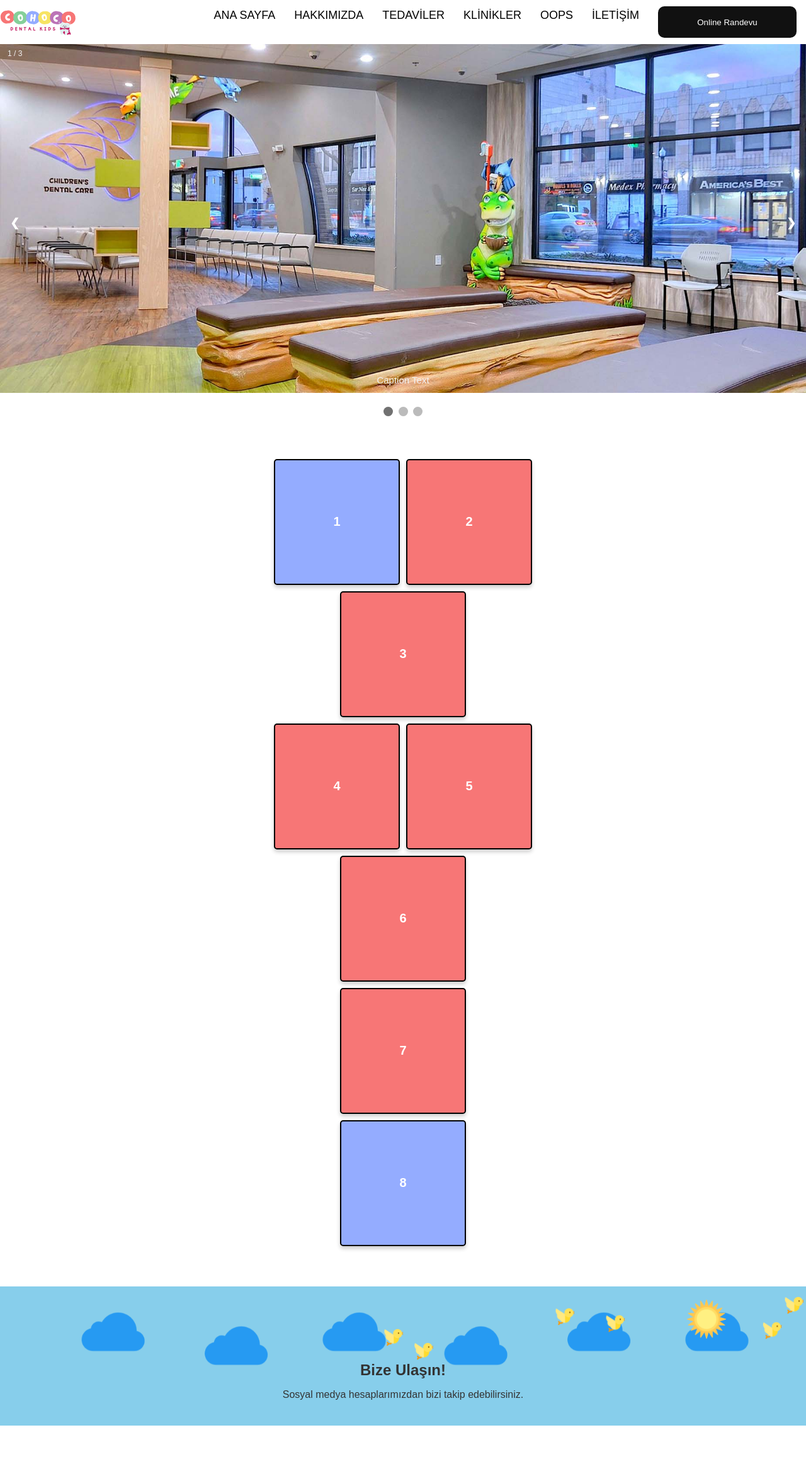
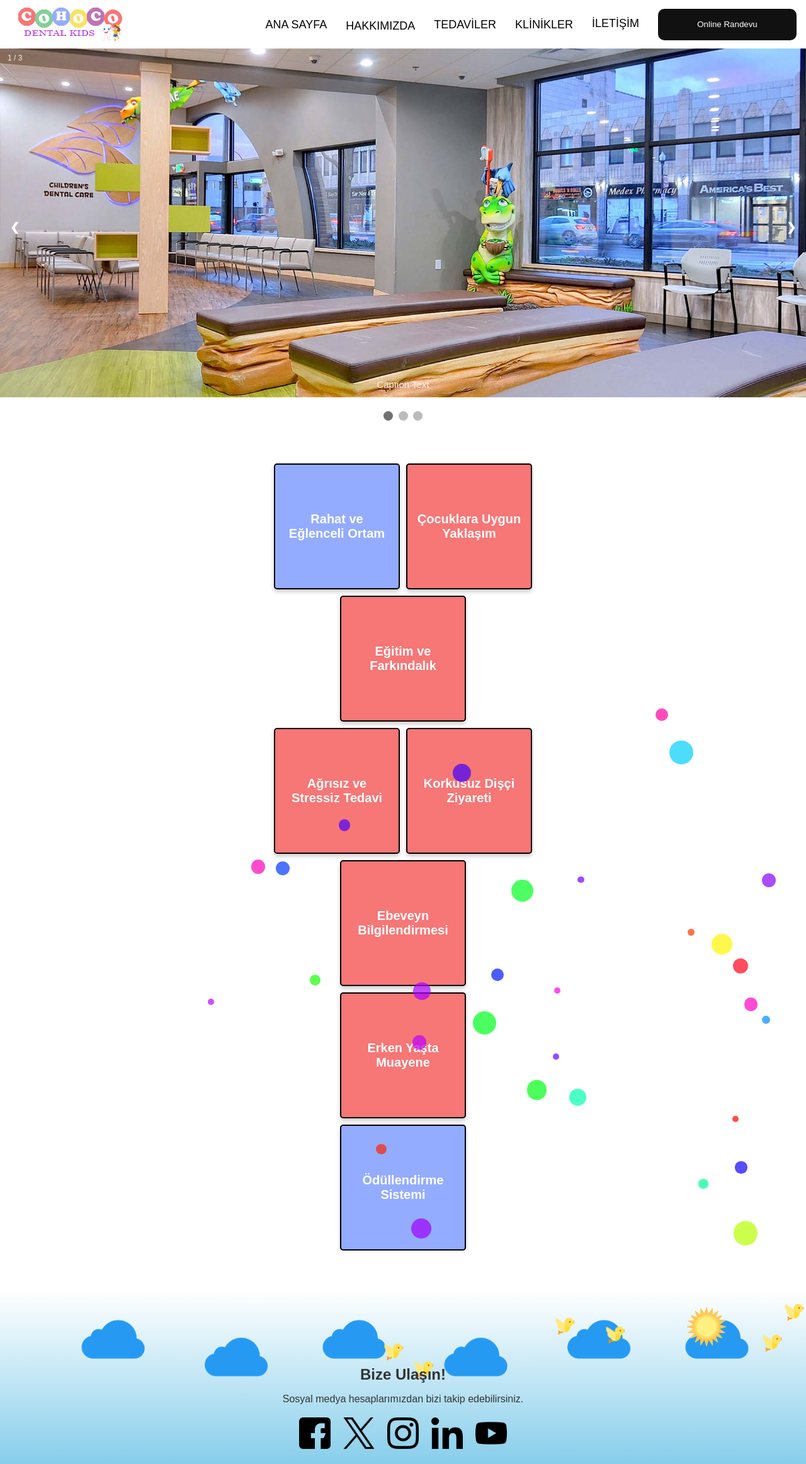
Before and after one commit to Fatmaaozrr/Choco-Dental, a PHP site: page /Php/Anasayfa.php in a window 1280 px wide. Shown: the whole page at 63% size. Before the commit the page ends 2264 px from the top, so only its background shows below. Run offline with PHP 8.4, Linux system fonts and the light colour scheme.

Commit message:
Homepage is Completed

```diff
--- a/Css/style.css
+++ b/Css/style.css
@@ -1,14 +1,28 @@
 /* Genel stil ayarları */
-#body {
+.body {
     font-family: 'Open Sans Condensed', sans-serif;  /* Yazı tipi ayarları */
-    background-color: #f0f1f4;  /* Sayfa arka plan rengi */
+    margin: 0;
+    overflow: hidden;
+    background-color: white;
+}
 
+.container {
+    position: relative;
+    width: 100%; /* Kapsayıcı alanın genişliği */
+    height: auto; /* Kapsayıcı alanın yüksekliği */
+    overflow: hidden;
+}
+
+.circle {
+    position: absolute;
+    border-radius: 50%;
+    opacity: 0.7;
 }
 
 /* Logo stil ayarları */
 .logo {
+    margin-left: 2%;
     align-items: center;  /* Yatayda ortalamak için */
-    justify-content: space-between;  /* Menü elemanlarını uçlara yerleştirir */
 }
 
 /* Menü stil ayarları */
@@ -40,6 +54,7 @@
 
 /* Menü bağlantılarının stil ayarları */
 .menu a {
+    margin-top: 12%;
     font-size: 18px;  /* Bağlantı metin boyutu */
     transition: transform 0.3s ease;  /* Hover efektine geçiş süresi ekler */
     text-transform: uppercase;  /* Metni büyük harflerle gösterir */
@@ -76,6 +91,9 @@
 .onbutton:hover {
     background-image: linear-gradient(to right,#f77676,#87d09b,#c1cfff,#f7e466,#bd76b8,#f77676);  /* Buton arka planı geçişli renk efekti */
     animation: slidebg 10s linear infinite;  /* Animasyon ekler */
+    transform: translateY(-5px);  /* Öne çıkarma */
+    box-shadow: 0 20px 30px rgba(0, 0, 0, 0.4);  /* Daha belirgin bir gölge */
+    filter: brightness(1);
 }
 
 /* Genel kutu modelini değiştiren stil */
@@ -173,20 +191,23 @@
     .prev, .next, .text {font-size: 11px;}  /* Yazı boyutunu küçültür */
 }
 
+
 /* Sek sek düzeni için konteyner */
 .seksek {
     margin-top: 5%;
     display: flex;
     flex-direction: column;
-    gap: 10px;  /* Her satır arasında boşluk */
+    gap: 10px;
+    align-items: center; /* Kutuları ortala */
 }
 
 /* Her satırın düzeni */
 .row {
     display: flex;
     justify-content: center;
-    gap: 10px;  /* Kareler arasında boşluk */
+    gap: 10px;
 }
+
 
 /* Karelerin stil ayarları */
 .square {
@@ -201,8 +222,12 @@
     font-size: 20px;
     font-weight: bold;
     border-radius: 5px;
-    box-shadow: 0 4px 6px rgba(0, 0, 0, 0.2);  /* Arka gölge ekledik */
-    transition: all 0.3s ease;  /* Geçiş efektlerini yumuşatıyoruz */
+    box-shadow: 0 4px 6px rgba(0, 0, 0, 0.2);
+    transition: all 0.3s ease;
+    position: relative;
+    cursor: pointer;
+    text-align: center;
+    padding: 10px;
 }
 
 /* Hover efekti (üzerine gelindiğinde) */
@@ -213,13 +238,76 @@
     filter: brightness(1.2);  /* Parlaklık arttırma */
 }
 
-/* Başlangıç ve Eve Dönüş alanları */
-.start {
+
+/* Başlangıç ve bitiş kutuları */
+.start, .end {
     background-color: #94acff;
 }
 
-.end {
-    background-color: #94acff;
+/* Doktor ve balon konteyneri */
+.doktor-container {
+    position: fixed;
+    top: 50%;
+    transform: translateY(-50%);
+    display: flex;
+    align-items: center;
+    gap: 20px;
+    transition: all 0.5s ease; /* Animasyon */
+}
+
+/* Sol doktor için stil */
+.doktor-container.sol {
+    left: -1000px; /* Başlangıçta ekranın dışında */
+}
+
+/* Sağ doktor için stil */
+.doktor-container.sag {
+    right: -1000px; /* Başlangıçta ekranın dışında */
+}
+
+/* Doktor resmi */
+.doktor-resim {
+    width: 100px;
+    height: 100px;
+    border-radius: 50%;
+    border: 1px solid #000;
+}
+
+/* Düşünce balonu */
+.balon {
+    background-color: #fff;
+    color: #000;
+    padding: 15px;
+    border-radius: 10px;
+    border: 1px solid #000;
+    position: relative;
+    box-shadow: 0 4px 6px rgba(0, 0, 0, 0.2);
+    min-width: 200px;
+    text-align: center;
+}
+
+/* Balonun ucundaki ok */
+.balon::after {
+    content: "";
+    position: absolute;
+    top: 50%;
+    transform: translateY(-50%);
+    width: 0;
+    height: 0;
+    border-top: 10px solid transparent;
+    border-bottom: 10px solid transparent;
+}
+
+/* Sol doktor için balon ok */
+.doktor-container.sol .balon::after {
+    left: -10px;
+    border-right: 10px solid #fff;
+}
+
+/* Sağ doktor için balon ok */
+.doktor-container.sag .balon::after {
+    right: -10px;
+    border-left: 10px solid #fff;
 }
 
 body {
@@ -243,7 +331,7 @@ footer {
     text-align: center;
     padding: 100px 20px 20px; /* Footer padding'i artır */
     overflow: hidden;
-    background: #87CEEB; /* Gök mavisi arka plan */
+    background: linear-gradient(to bottom,#fff,#87CEEB); /*Beyazdan Maviye Geçiş */
 }
 
 .footer-content {
@@ -271,14 +359,19 @@ footer {
 }
 
 .social-icons a {
-    color: #333;
-    font-size: 24px;
-    transition: transform 0.3s ease, color 0.3s ease;
+    display: inline-block;
+    transition: transform 0.5s ease, filter 0.5s ease; /* Dönüş ve renk değişim süresi */
 }
 
-.social-icons a:hover {
-    transform: translateY(-10px) scale(1.2);
-    color: #FFD700;
+.social-icons a img {
+    width: 50px; /* İkon genişliği */
+    height: 50px; /* İkon yüksekliği */
+    transition: transform 0.5s ease, filter 0.5s ease;
+}
+
+.social-icons a:hover img {
+    transform: rotate(360deg) scale(1.2); /* İkonun 360 derece dönmesi ve %20 büyümesi */
+    filter: hue-rotate(180deg); /* Rengin 180 derece döndürülmesi */
 }
 
 /* Bulutlar */
--- a/Php/Anasayfa.php
+++ b/Php/Anasayfa.php
@@ -8,13 +8,12 @@
 </head>
 <header>
     <nav class="menu">
-        <img class="logo" src="../Resimler/KidsLogo.png" alt="ChocoDental" />
+        <img class="logo" src="../Resimler/KidsLoogo.png" alt="ChocoDental" style="float:'left' margin-left:'5%'"/>
         <ul>
             <li><a href="#">ANA SAYFA</a></li>
             <li><a href="#">HAKKIMIZDA</a></li>
             <li><a href="#">TEDAVİLER</a></li>
             <li><a href="#">KLİNİKLER</a></li>
-            <li><a href="#">OOPS</a></li>
             <li><a href="#">İLETİŞİM</a></li>
             <li><button class="onbutton">Online Randevu</button></li>
         </ul>
@@ -55,40 +54,89 @@
 <span class="dot" onclick="currentSlide(3)"></span>
 </div>
 
+<div class="container" id="circleContainer">
 <div class="seksek">
     <div class="row">
-            <div class="square end">1</div>
-            <div class="square">2</div>
+        <div class="square end sol" data-aciklama="Çocuk dostu, renkli ve eğlenceli bir atmosferle, diş tedavilerini keyifli hale getiriyoruz.">
+            Rahat ve Eğlenceli Ortam
+        </div>
+        <div class="square sag" data-aciklama="Diş hekimlerimiz, çocuklara uygun dil ve güven verici tavırlarla onlara tedavi sürecini anlatır.">
+            Çocuklara Uygun Yaklaşım
+        </div>
     </div>
     <div class="row">
-            <div class="square">3</div>
+        <div class="square sol" data-aciklama="Çocuklara diş sağlığına yönelik eğitici içerikler ve alışkanlıklar kazandırıyoruz.">
+            Eğitim ve Farkındalık
+        </div>
     </div>
     <div class="row">
-            <div class="square">4</div>
-            <div class="square">5</div>
+        <div class="square sol" data-aciklama="Çocukların rahat hissetmesini sağlayacak, ağrısız ve korkusuz bir tedavi deneyimi sunuyoruz.">
+            Ağrısız ve Stressiz Tedavi
+        </div>
+        <div class="square sag" data-aciklama="Eğlenceli hazırlıklarla çocukların dişçi korkusunu yenmelerine yardımcı oluyoruz.">
+            Korkusuz Dişçi Ziyareti
+        </div>
     </div>
     <div class="row">
-            <div class="square">6</div>
+        <div class="square sag" data-aciklama="Ailelere çocuklarının diş sağlığıyla ilgili düzenli bilgiler ve tavsiyeler sunuyoruz.">
+            Ebeveyn Bilgilendirmesi
+        </div>
     </div>
     <div class="row">
-            <div class="square">7</div>
+        <div class="square sol" data-aciklama="Çocukların düzenli diş muayeneleriyle sorunları erkenden önlüyoruz.">
+            Erken Yaşta Muayene
+        </div>
     </div>
     <div class="row">
-            <div class="square start">8</div>
+        <div class="square start sag" data-aciklama="Çocukları motive etmek için tedavi sonunda küçük ödüller veriyoruz.">
+            Ödüllendirme Sistemi
         </div>
 </div>
 
+</div>
+
+
+
+
+<!-- Soldan çıkacak doktor ve balon -->
+<div class="doktor-container sol">
+    <img src="../Resimler/womandentist1.png" alt="Doktor" class="doktor-resim">
+    <div class="balon">Açıklama</div>
+</div>
+
+<!-- Sağdan çıkacak doktor ve balon -->
+<div class="doktor-container sag">
+    <img src="../Resimler/kidswoman.png" alt="Doktor" class="doktor-resim">
+    <div class="balon">Açıklama</div>
+</div>
+
+<!-- Soldan çıkacak doktor ve balon -->
+<div class="doktor-container sol">
+    <img src="doktor.png" alt="Doktor" class="doktor-resim">
+    <div class="balon">Açıklama</div>
+</div>
+
+<!-- Sağdan çıkacak doktor ve balon -->
+<div class="doktor-container sag">
+    <img src="doktor.png" alt="Doktor" class="doktor-resim">
+    <div class="balon">Açıklama</div>
+</div>
+
+</div>
+
     <footer>
+
     <div class="footer-content">
         <h2>Bize Ulaşın!</h2>
         <p>Sosyal medya hesaplarımızdan bizi takip edebilirsiniz.</p>
+    </div>
+
     <div class="social-icons">
-                <a href="#" src="../Resimler/facebook.png"><i class="fab fa-facebook-f"></i></a>
-                <a href="#" src="../Resimler/twitter.png"><i class="fab fa-twitter"></i></a>
-                <a href="#" src="../Resimler/instagram.png"><i class="fab fa-instagram"></i></a>
-                <a href="#" src="../Resimler/linkedin.png"><i class="fab fa-linkedin-in"></i></a>
-                <a href="#" src="../Resimler/youtube.png"><i class="fab fa-youtube"></i></a>
-            </div>
+        <a href="#" target="_blank"><img src="..\Resimler\fsocial.png" alt="Facebook" width="50px"></a>
+        <a href="#" target="_blank"><img src="..\Resimler\tsocial.png" alt="Twitter" width="50px"></a>
+        <a href="#" target="_blank"><img src="..\Resimler\isocial.png" alt="Instagram" width="50px"></a>
+        <a href="#" target="_blank"><img src="..\Resimler\lsocial.png" alt="LinkedIn" width="50px"></a>
+        <a href="#" target="_blank"><img src="..\Resimler\ysocial.png" alt="YouTube" width="50px"></a>
     </div>
 
     <!-- Bulutlar -->
@@ -109,6 +157,7 @@
     <img src="../Resimler/bird.png" alt="Kuş" class="bird bird-4">
     <img src="../Resimler/bird.png" alt="Kuş" class="bird bird-5">
     <img src="../Resimler/bird.png" alt="Kuş" class="bird bird-6">
+
     </footer>
 
 <script src="../Css/script.js"></script>
```
Also changed, not shown: Css/script.js (+85 -0 lines), Resimler/182.jpg (added), Resimler/KidsLoogo.png (added), Resimler/facebook.png (deleted), Resimler/fsocial.png (added), Resimler/instagram.png (deleted), Resimler/isocial.png (added), Resimler/kidswoman.png (added), Resimler/linkedin.png (deleted), Resimler/lsocial.png (added), Resimler/tsocial.png (added), Resimler/twitter.png (deleted), Resimler/womandentist.png (added), Resimler/womandentist1.png (added), 2 more files. Lines whose indentation alone changed are shown as unchanged.
